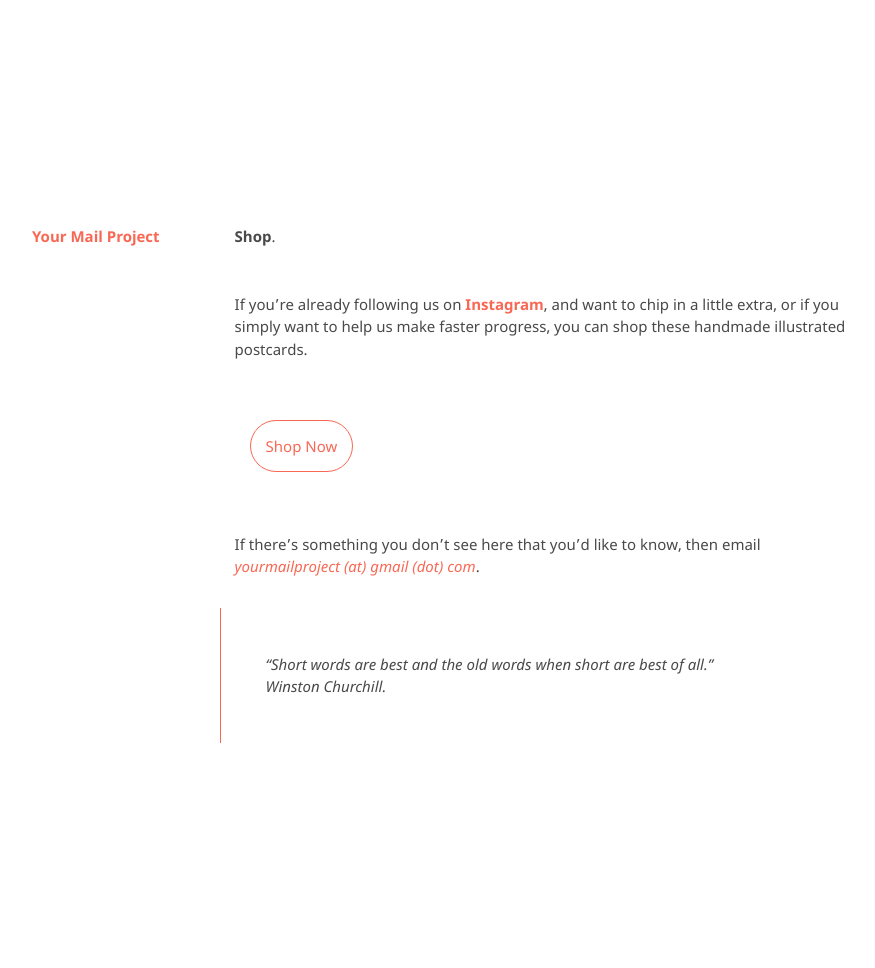
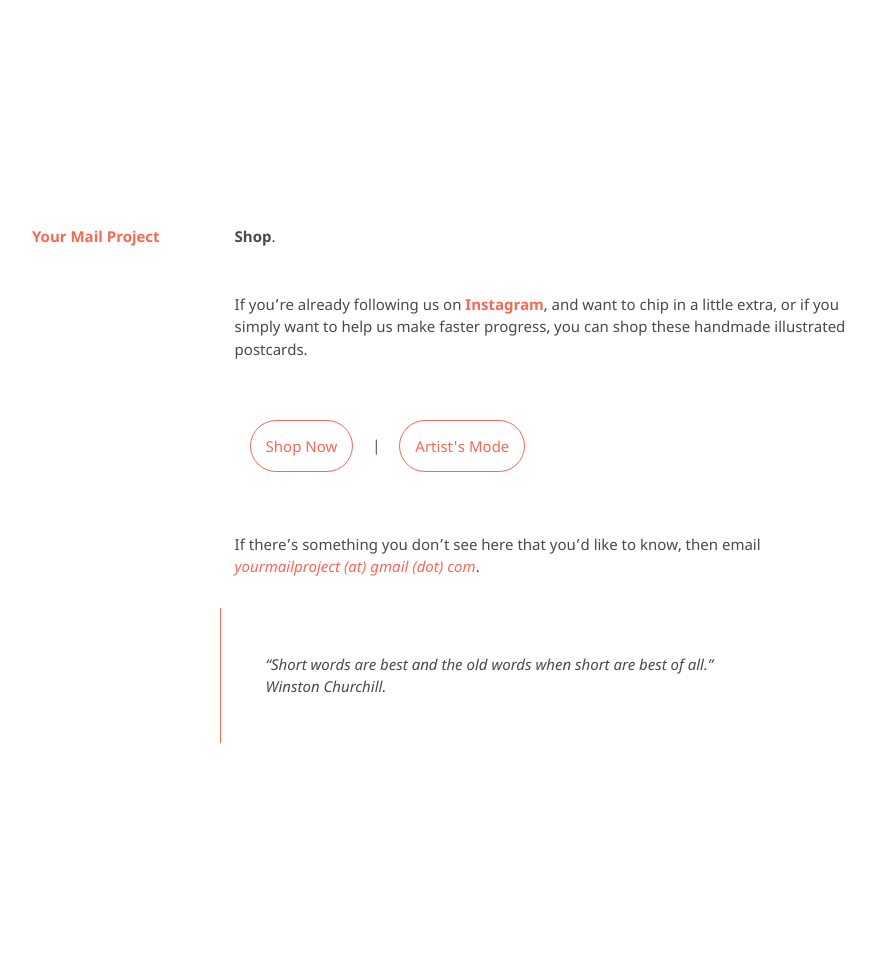
Before and after one commit to kvshvlin/yourmailproject, a Jekyll site: the page built from 3.md, in a window 1280 px wide. Shown: the whole page, without its empty margins (193-1068 px from the left). Built offline with Jekyll 4.4.1, drawn with Linux system fonts in a browser that asks for light colours; our own code applies the rules of GitHub Pages for plain Markdown files.

Commit message:
Update 3.md

```diff
--- a/3.md
+++ b/3.md
@@ -5,7 +5,7 @@
 <div class="roadmap-spacer-1"></div>
 
 <p>
-<a class="btn" href="https://www.gumroad.com/yourmailproject" target="_blank">Shop Now</a><br>
+<a class="btn" href="https://www.gumroad.com/yourmailproject" target="_blank">Shop Now</a> | <a class="btn" href="https://kvshvl.in/yourmailproject/4.html">Artist's Mode</a><br>
 </p>
 
 <div class="roadmap-spacer-2"></div>
```
